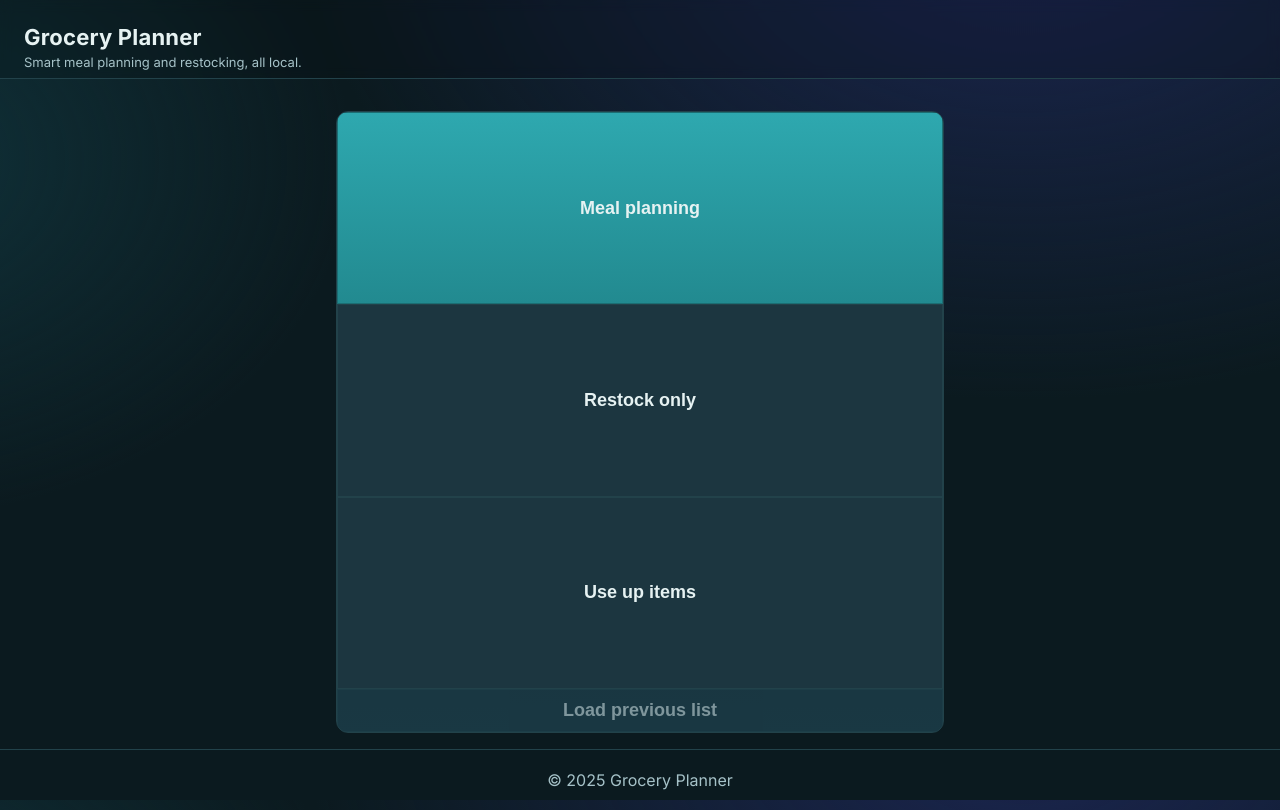
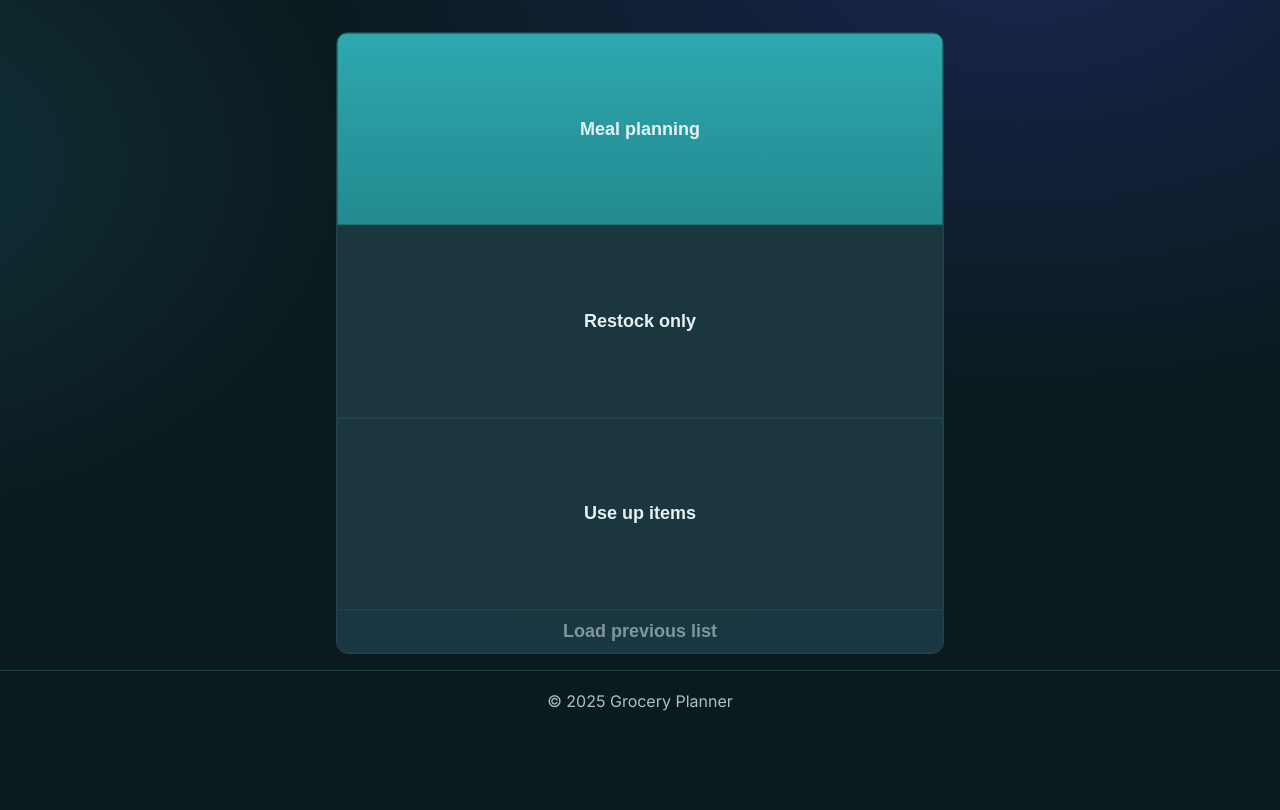
Before and after one commit to sarahSalterra/grocery-planner, a React (Vite) app: page / in a window 1280 px wide. Built offline with nearby package versions, Linux system fonts and the light colour scheme.

Commit message:
chore: update

```diff
--- a/src/App.tsx
+++ b/src/App.tsx
@@ -40,10 +40,6 @@ export default function App() {
 
   return (
     <div className="app-root">
-      <header className="app-header">
-        <div className="brand">Grocery Planner</div>
-        <div className="subtitle">Smart meal planning and restocking, all local.</div>
-      </header>
 
       <main className="app-main">
         <Stepper />
```
